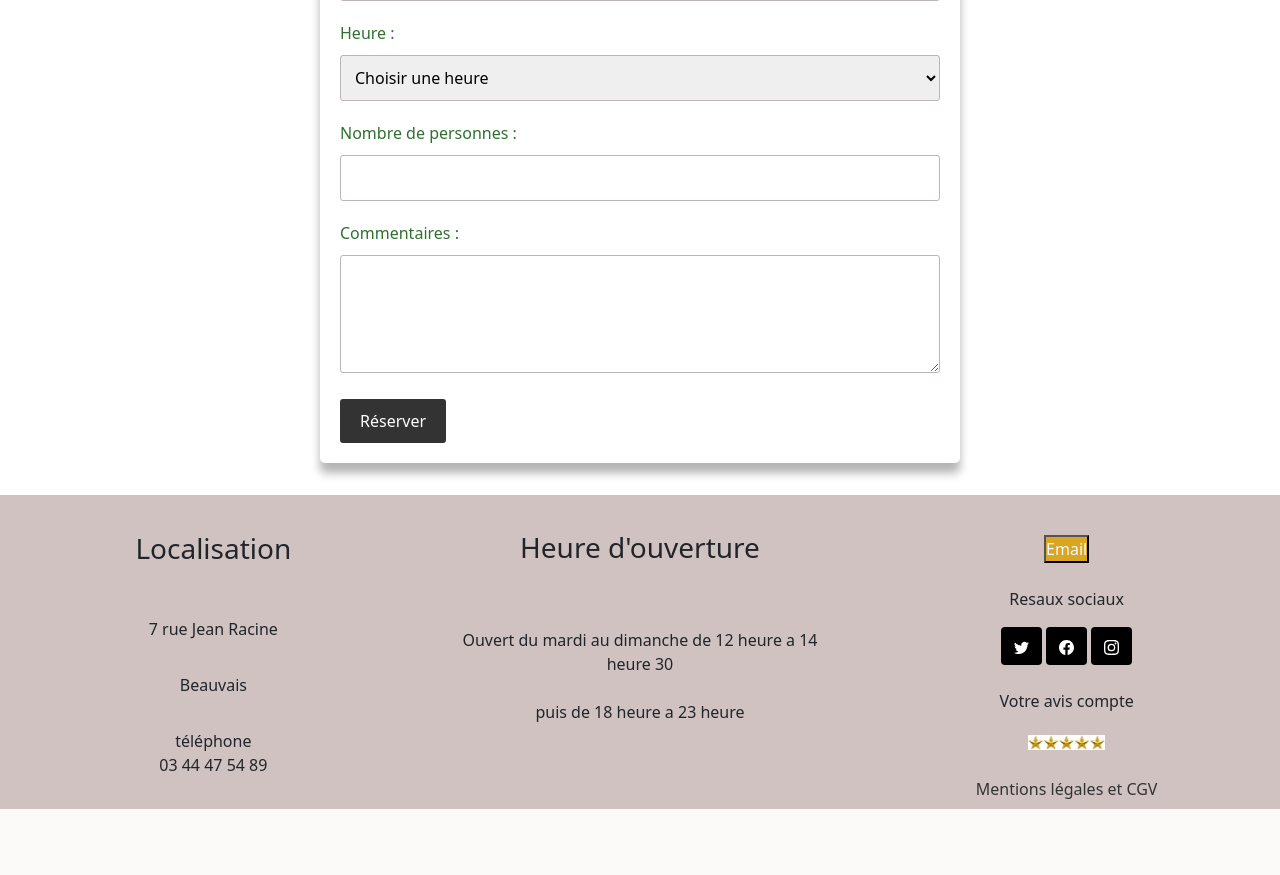
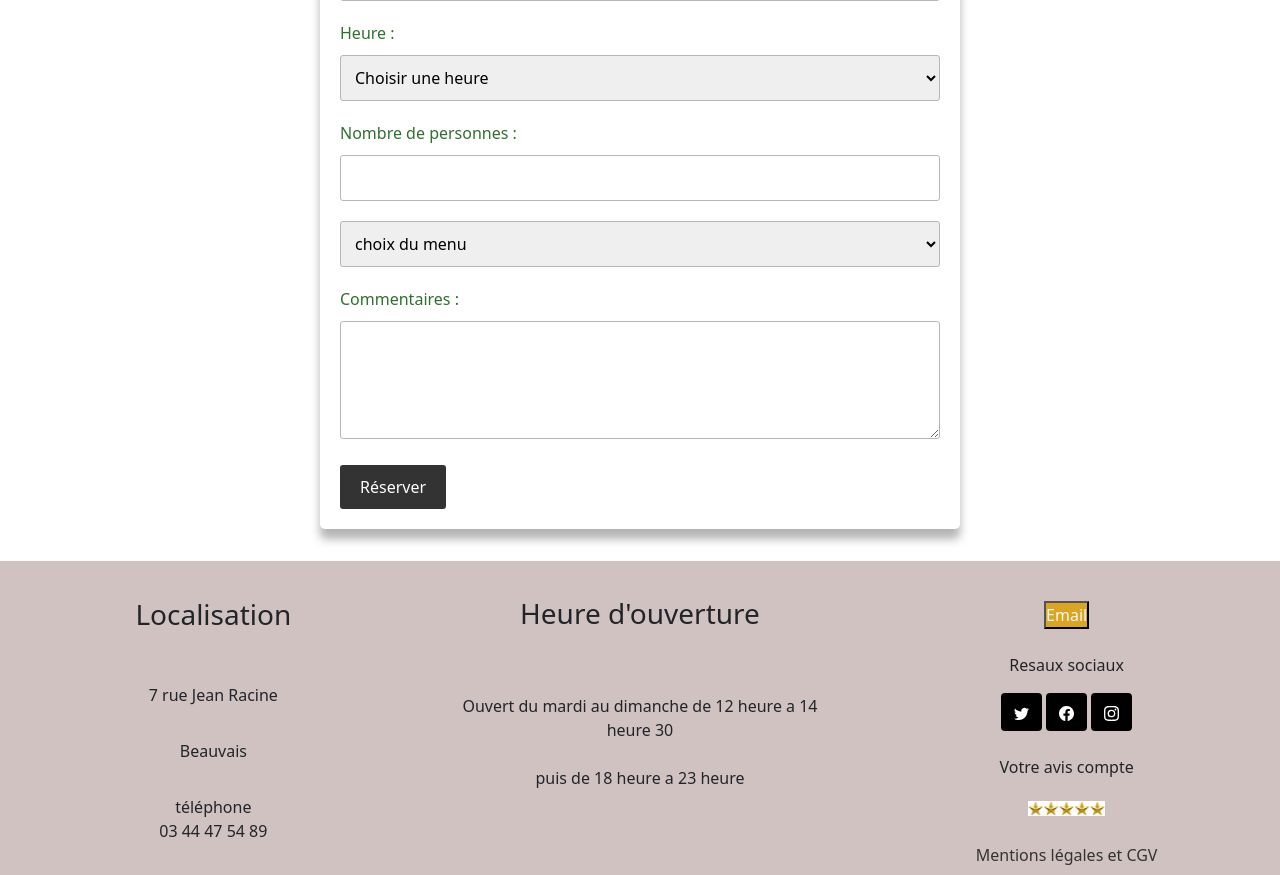
Before and after one commit to Emmanuel60000/projet-restaurant, a PHP site: page /index.php?reservation in a window 1280 px wide. Shown: the part 901-1776 px from the top of the page. Before the commit the page ends 1710 px from the top, so only its background shows below. Run offline with PHP 8.4, Linux system fonts and the light colour scheme; tables that the repository leaves empty hold one stand-in row (values such as "Sample post"); some libraries are stand-ins or nearby versions; some web fonts are replaced.

Commit message:
29/03/2023

```diff
--- a/controllers/reservationCTRL.php
+++ b/controllers/reservationCTRL.php
@@ -3,7 +3,8 @@
 $message = "";
 $reservation = new Reservation();
 $clients = new Clients();
-
+$choixmenu= new Menus();
+$menu=$choixmenu->choix_menu();
 
 
 //Le traitement du formulaire
@@ -50,6 +51,11 @@ if (isset($_POST["Réserver"])) {
     } else {
         $error['nombredepersonne_reservation'] = "Le nombre de nombredepersonne_reservation est manquante";
     }
+    if (isset($_POST["choix_menu"]) && !empty($_POST["choix_menu"])) {
+        $choix_menu = (int)$_POST["choix_menu"];
+    } else {
+        $error['choix_menu'] = "Le choix menu est manquant";
+    }
     if (isset($_POST["commentaires"]) && !empty($_POST["commentaires"])) {
         $commentaires = $_POST["commentaires"];
     } else {
@@ -59,7 +65,7 @@ if (isset($_POST["Réserver"])) {
     if (empty($error)) {
 
         $clients->setNom_clients($nom_clients);
-        $clients->setprenom_clients($prenom_clients);
+        $clients->setPrenom_clients($prenom_clients);
         $clients->setMail_clients($email);
         $clients->setTelephone_clients($telephone_clients);
 
@@ -67,19 +73,25 @@ if (isset($_POST["Réserver"])) {
         $reservation->setHeure_reservation($heure_reservation);
         $reservation->setNombredepersonne_reservation($nombredepersonne_reservation);
         $reservation->setCommentaires($commentaires);
-
+        $reservation->setCode_menu($choix_menu);
         $user = $clients->verif();
 
         if ($user === false) {
             echo "pass";
+
+            $clients->insert_clients();
+            $user = $clients->verif();
+            $reservation->setCode_clients($user["code_clients"]);
             $reservation->insert_reservation();
-            $clients->insert_clients();
             $message = "La reservation a bien été prise";
             header("Location:index.php?Acceuil");
         } else {
-            if ($user["mail_clients"] === $email) {
-                $mailExiste = "le mail n'est pas disponible";
-            }
+            $reservation->setCode_clients($user["code_clients"]);
+            $reservation->insert_reservation();
+            // if ($user["mail_clients"] === $email) {
+            //     $mailExiste = "le mail n'est pas disponible";
+
+            // }
         }
     }
 }
--- a/index.php
+++ b/index.php
@@ -40,7 +40,7 @@ include("models/clients.php");
             <a href="#horaire">Horaires</a>
         </div>
         <div>
-            <img class="image" src="views/assets/img/aldenaire2.jpg" alt="logo">
+        <a href="index.php?Acceuil"><img class="image" src="views/assets/img/aldenaire2.jpg" alt="logo"></a>
         </div>
         <div>
             <a class="reservation" href="index.php?reservation">RESERVATION</a>
@@ -52,27 +52,29 @@ include("models/clients.php");
 <?php
 if (isset($_GET["Acceuil"])) {
     include_once("views/Acceuil.php");
-} else if (isset($_GET["reservation"])) {
+} elseif (isset($_GET["reservation"])) {
+    include_once("controllers/reservationCTRL.php");
     include_once("views/reservation.php");
-    include_once("controllers/reservationCTRL.php");
-} else if (isset($_GET["mentions_legales"])) {
+} elseif (isset($_GET["mentions_legales"])) {
     include_once("views/mentions_legales.php");
-} else if (isset($_GET["biographie"])) {
+} elseif (isset($_GET["biographie"])) {
     include_once("views/biographie.php");
-} else if (isset($_GET["gallerie"])) {
+} elseif (isset($_GET["gallerie"])) {
     include_once("views/gallerie.php");
-} else if (isset($_GET["evenements"])) {
+} elseif (isset($_GET["evenements"])) {
     include_once("views/evenements.php");
-} else if (isset($_GET["menu_presentation"])) {
+} elseif (isset($_GET["menu_presentation"])) {
     include_once("views/menu_presentation.php");
-} else if (isset($_GET["menu_entrees"])) {
+} elseif (isset($_GET["menu_entrees"])) {
     include_once("views/menu_entrees.php");
-} else if (isset($_GET["menu_plats"])) {
+} elseif (isset($_GET["menu_plats"])) {
     include_once("views/menu_plats.php");
-} else if (isset($_GET["menu_desserts"])) {
+} elseif (isset($_GET["menu_desserts"])) {
     include_once("views/menu_desserts.php");
-} else if (isset($_GET["menu_vins"])) {
+} elseif (isset($_GET["menu_vins"])) {
     include_once("views/menu_vins.php");
+}else{
+    include_once("views/Acceuil.php");
 }
 ?>
 
--- a/models/Constantes.php
+++ b/models/Constantes.php
@@ -1,6 +1,6 @@
 <?php
 
 const HOST = "localhost";
-    const DBNAME = "projet_restaurant";
+    const DBNAME = "restaurant";
     const LOGIN = "root";
     const PASSWORD = "";
--- a/models/clients.php
+++ b/models/clients.php
@@ -53,21 +53,20 @@ class Clients extends Database {
 
     public function insert_clients()
     {
-        $insertion = $this->pdo->prepare("INSERT INTO reservation(code_clients,nom_clients,prenom_clients,mail_clients
-    ,telephone_clients)
-      VALUES(?,?,?,?,?,?) ");
-      $insertion->bindValue(1, $this->code_clients, PDO::PARAM_INT);
-        $insertion->bindValue(2, $this->nom_clients, PDO::PARAM_STR);
-        $insertion->bindValue(3, $this->prenom_clients, PDO::PARAM_STR);
-        $insertion->bindValue(4, $this->mail_clients, PDO::PARAM_STR);
-        $insertion->bindValue(5, $this->telephone_clients, PDO::PARAM_INT);
+        var_dump($this->nom_clients);
+        $insertion = $this->pdo->prepare("INSERT INTO clients(nom_clients,prenom_clients,mail_clients,telephone_clients) VALUES(?,?,?,?)");
+
+        $insertion->bindValue(1, $this->nom_clients, PDO::PARAM_STR);
+        $insertion->bindValue(2, $this->prenom_clients, PDO::PARAM_STR);
+        $insertion->bindValue(3, $this->mail_clients, PDO::PARAM_STR);
+        $insertion->bindValue(4, $this->telephone_clients, PDO::PARAM_STR);
 
 
         $insertion->execute();
     }
     public function verif()
     {
-        $nbuser = $this->pdo->prepare("SELECT mail_clients,nom_clients FROM clients  WHERE mail_clients = ? OR nom_clients=? ");
+        $nbuser = $this->pdo->prepare("SELECT code_clients,mail_clients,nom_clients FROM clients  WHERE mail_clients = ? OR nom_clients=? ");
         $nbuser->bindValue(1, $this->mail_clients, PDO::PARAM_STR);
         $nbuser->bindValue(2, $this->nom_clients, PDO::PARAM_STR);
         $nbuser->execute();
--- a/models/menus.php
+++ b/models/menus.php
@@ -47,5 +47,10 @@ class Menus extends Database{
     {
         return $this->prix_menu = $prix_menu;
     }
+    public function choix_menu(){
+        $choix_menu = $this->pdo->query("SELECT * FROM menus WHERE type_menu='plats'");
+        return $choix_menu->fetchAll(PDO::FETCH_ASSOC);
+    }
+
 
 }
--- a/models/reservation.php
+++ b/models/reservation.php
@@ -67,9 +67,9 @@ class Reservation extends Database
       VALUES(?,?,?,?,?,?) ");
         $insertion->bindValue(1, $this->code_clients, PDO::PARAM_INT);
         $insertion->bindValue(2, $this->code_menu, PDO::PARAM_INT);
-        $insertion->bindValue(3, $this->date_reservation, PDO::PARAM_INT);
+        $insertion->bindValue(3, $this->date_reservation, PDO::PARAM_STR);
         $insertion->bindValue(4, $this->nombredepersonne_reservation, PDO::PARAM_INT);
-        $insertion->bindValue(5, $this->heure_reservation, PDO::PARAM_INT);
+        $insertion->bindValue(5, $this->heure_reservation, PDO::PARAM_STR);
         $insertion->bindValue(6, $this->commentaires, PDO::PARAM_STR);
         $insertion->execute();
     }
--- a/views/Acceuil.php
+++ b/views/Acceuil.php
@@ -1,10 +1,10 @@
-
 <main>
     <div class="main">
         <img class="image2" src="https://images.unsplash.com/photo-1576156740287-3eed61ad5b97?ixlib=rb-4.0.3&ixid=MnwxMjA3fDB8MHxwaG90by1wYWdlfHx8fGVufDB8fHx8&auto=format&fit=crop&w=1470&q=80" alt="photo barrio alto">
         <h1 class="h1">Le BARRIO ALTO</h1>
+        <h2 class="h2">Réstaurant Portugais</h2>
 
-
+    </div>
     </section>
     <section>
         <div class="container-fluid ">
--- a/views/assets/css/style.css
+++ b/views/assets/css/style.css
@@ -192,6 +192,22 @@
     text-shadow: 3px 3px;
     color: #b30000;
 }
+.h2 {
+    position: absolute;
+    top: 80%;
+    left: 50%;
+    transform: translate(-50%, -50%);
+    color: white;
+    text-align: center;
+    width: 100%;
+    font-size: 3em;
+    font-family: 'LoveMeChainV2MonoLight',sans-serif;
+    font-weight: normal;
+    font-style: normal;
+    text-shadow: 3px 3px;
+    color: #b30000;
+  }
+
 
 
 /* style por l'image 1 */
--- a/views/reservation.php
+++ b/views/reservation.php
@@ -1,20 +1,7 @@
-<!-- <!DOCTYPE html>
-<html lang="en">
-<head>
-    <meta charset="UTF-8">
-    <meta http-equiv="X-UA-Compatible" content="IE=edge">
-    <meta name="viewport" content="width=device-width, initial-scale=1.0">
-    <title>Reservation</title>
-</head>
-<body>
-<header> -->
-
-
-
-<h1 class="h1_reservation" >
+<h1 class="h1_reservation">
   RESERVATION
 </h1>
-<p class="p_reservation" >
+<p class="p_reservation">
   Vous pouvez réserver une table dans notre réstaurant, nous serons ravis de vous acceuillir
   et pour cela veuillez remplir les champs ci-dessous:
 </p>
@@ -25,8 +12,16 @@
   <form action="" method="post">
     <label for="nom">Nom :</label>
     <input type="text" id="nom" name="nom_clients" required>
+    <?php
+    if (isset($error["nom_clients"])) { ?>
+      <p><?php echo $error["nom_clients"]; ?></p>
+    <?php } ?>
     <label for="prenom">Prénom :</label>
     <input type="text" id="prenom" name="prenom_clients" required>
+    <?php
+    if (isset($error["prenom_clients"])) { ?>
+      <p><?php echo $error["prenom_clients"]; ?></p>
+    <?php } ?>
     <label for="mail">Email</label>
     <input type="email" name="mail_clients"><br><br>
     <?php
@@ -38,8 +33,16 @@
     <?php } ?>
     <label for="tel">Téléphone :</label>
     <input type="tel" id="telephone" name="telephone_clients" pattern="[0-9]{2}-[0-9]{2}-[0-9]{2}-[0-9]{2}-[0-9]{2}" required>
+    <?php
+    if (isset($error["telephone_clients"])) { ?>
+      <p><?php echo $error["telephone_clients"]; ?></p>
+    <?php } ?>
     <label for="date">Date :</label>
     <input type="date" id="date" name="date_reservation" required>
+    <?php
+    if (isset($error["date_reservation"])) { ?>
+      <p><?php echo $error["date_reservation"]; ?></p>
+    <?php } ?>
     <label for="heure">Heure :</label>
     <select id="heure" name="heure_reservation" required>
       <option value="" selected disabled hidden>Choisir une heure</option>
@@ -58,10 +61,38 @@
         <option value="21:00">21:00</option>
       </optgroup>
     </select>
+    <?php
+    if (isset($error["heure_reservation"])) { ?>
+      <p><?php echo $error["heure_reservation"]; ?></p>
+    <?php } ?>
     <label for="personnes">Nombre de personnes :</label>
     <input type="number" id="personnes" name="nombredepersonne_reservation" min="1" max="10" required>
+    <?php
+    if (isset($error["nombredepersonne_reservation"])) { ?>
+      <p><?php echo $error["nombredepersonne_reservation"]; ?></p>
+    <?php } ?>
+    <select name="choix_menu">
+      <option value=" ">choix du menu</option>
+      <?php
+      if (is_array($menu) && count($menu) > 0) {
+        foreach ($menu as $key => $value) {
+      ?>
+          <option value="<?= $value["code_menu"] ?>"><?= $value["nom_menu"] ?></option>
+      <?php
+        }
+      }
+      ?>
+    </select>
+    <?php
+    if (isset($error["choix_menu"])) { ?>
+      <p><?php echo $error["choix_menu"]; ?></p>
+    <?php } ?>
     <label for="commentaires">Commentaires :</label>
     <textarea id="commentaires" name="commentaires" rows="4" cols="50"></textarea>
+    <?php
+    if (isset($error["commentaires"])) { ?>
+      <p><?php echo $error["commentaires"]; ?></p>
+    <?php } ?>
     <input type="submit" name="Réserver" value="Réserver">
   </form>
 
```
Also changed, not shown: restaurant.sql (renamed from projetrestaurant.sql, +52 -50 lines).
